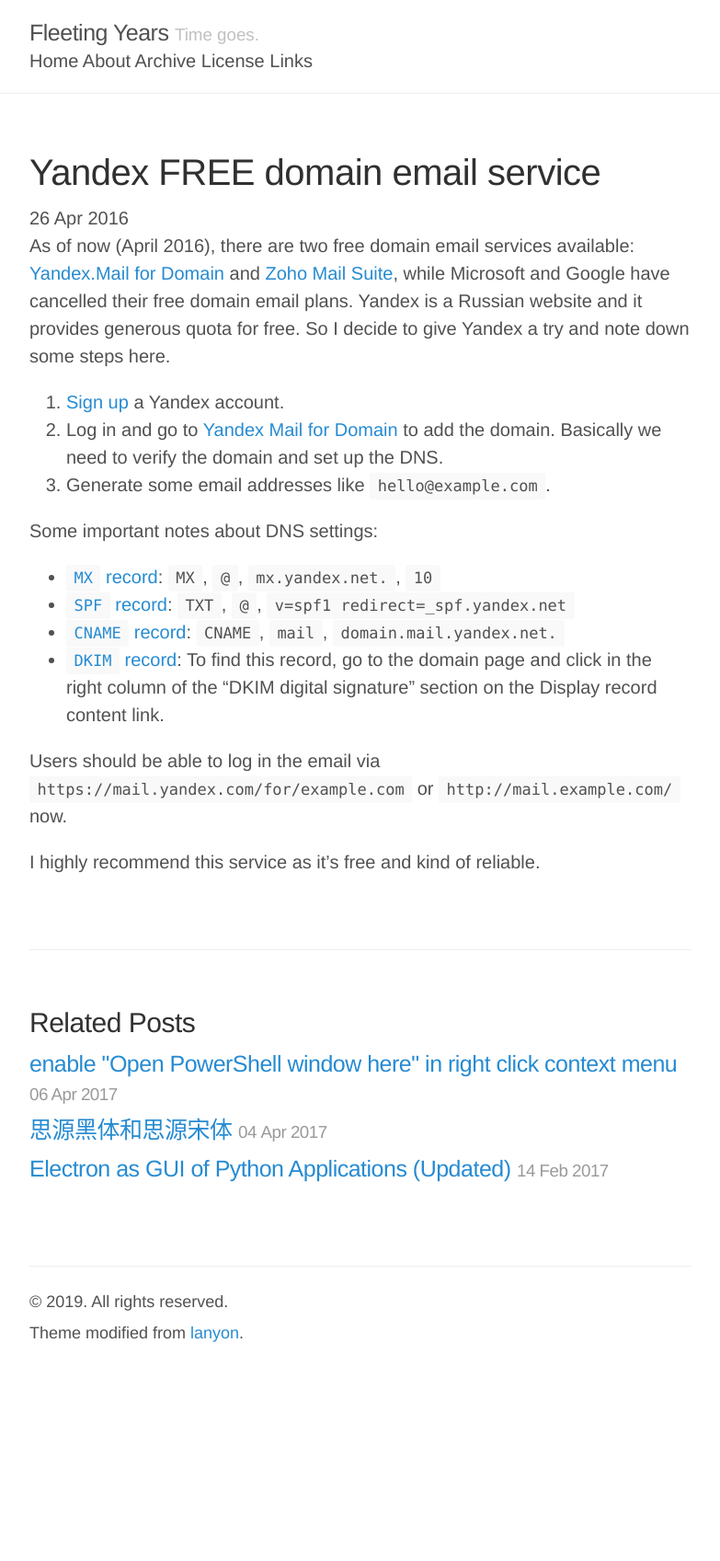
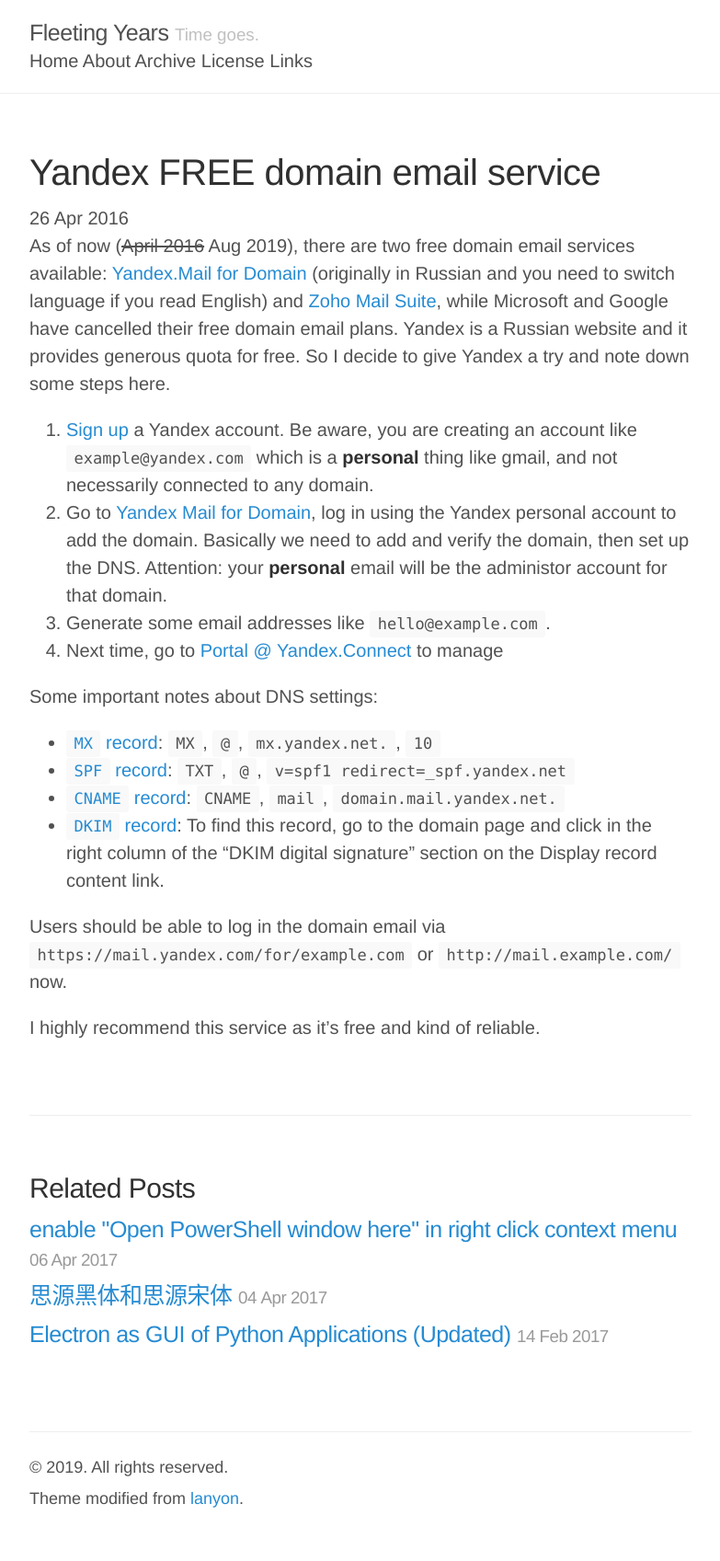
Before and after one commit to fyears/fyears.github.io, a Jekyll site: the page built from _posts/2016-04-26-yandex-free-domain-email-service.md, in a window 1280 px wide. Shown: the whole page at 92% size, without its empty margins (248-1031 px from the left). Built offline with Jekyll 4.4.1, drawn with Linux system fonts in a browser that asks for light colours; comment, search, counter and statistics services are not loaded; before the commit the page ends 1517 px from its top, so only the background shows below that.

Commit message:
update yandex mail

```diff
--- a/_posts/2016-04-26-yandex-free-domain-email-service.md
+++ b/_posts/2016-04-26-yandex-free-domain-email-service.md
@@ -6,19 +6,20 @@
 categories: technology
 ---
 
-As of now (April 2016), there are two free domain email services available: [Yandex.Mail for Domain](https://domain.yandex.com/domains_add/) and [Zoho Mail Suite](https://www.zoho.com/mail/help/email-hosting-with-zoho.html), while Microsoft and Google have cancelled their free domain email plans. Yandex is a Russian website and it provides generous quota for free. So I decide to give Yandex a try and note down some steps here.
+As of now (~~April 2016~~ Aug 2019), there are two free domain email services available: [Yandex.Mail for Domain](https://connect.yandex.ru/pdd/) (originally in Russian and you need to switch language if you read English) and [Zoho Mail Suite](https://www.zoho.com/mail/help/email-hosting-with-zoho.html), while Microsoft and Google have cancelled their free domain email plans. Yandex is a Russian website and it provides generous quota for free. So I decide to give Yandex a try and note down some steps here.
 
-1. [Sign up](https://passport.yandex.com/passport?mode=auth&msg=pdd&retpath=https%3A%2F%2Fdomain.yandex.com%2Fdomains_add%2F) a Yandex account.
-2. Log in and go to [Yandex Mail for Domain](https://domain.yandex.com/domains_add/) to add the domain. Basically we need to verify the domain and set up the DNS.
+1. [Sign up](https://mail.yandex.com/) a Yandex account. Be aware, you are creating an account like `example@yandex.com` which is a **personal** thing like gmail, and not necessarily connected to any domain.
+2. Go to [Yandex Mail for Domain](https://connect.yandex.ru/pdd/), log in using the Yandex personal account to add the domain. Basically we need to add and verify the domain, then set up the DNS. Attention: your **personal** email will be the administor account for that domain.
 3. Generate some email addresses like `hello@example.com`.
+4. Next time, go to [Portal @ Yandex.Connect](https://connect.yandex.ru/portal/admin) to manage
 
 Some important notes about DNS settings:
 
-- [`MX` record](https://yandex.com/support/domain/records.xml): `MX`, `@`, `mx.yandex.net.`, `10`
-- [`SPF` record](https://yandex.com/support/domain/records.xml): `TXT`, `@`, `v=spf1 redirect=_spf.yandex.net`
-- [`CNAME` record](https://yandex.com/support/domain/access/web.xml): `CNAME`, `mail`, `domain.mail.yandex.net.`
-- [`DKIM` record](https://yandex.com/support/domain/additional/dkim.xml): To find this record, go to the domain page and click in the right column of the "DKIM digital signature" section on the Display record content link.
+- [`MX` record](https://yandex.com/support/domain/set-mail/mx.html): `MX`, `@`, `mx.yandex.net.`, `10`
+- [`SPF` record](https://yandex.com/support/domain/set-mail/records.html): `TXT`, `@`, `v=spf1 redirect=_spf.yandex.net`
+- [`CNAME` record](https://yandex.com/support/domain/set-mail/cname.html): `CNAME`, `mail`, `domain.mail.yandex.net.`
+- [`DKIM` record](https://yandex.com/support/domain/set-mail/dkim.html): To find this record, go to the domain page and click in the right column of the "DKIM digital signature" section on the Display record content link.
 
-Users should be able to log in the email via `https://mail.yandex.com/for/example.com` or `http://mail.example.com/` now.
+Users should be able to log in the domain email via `https://mail.yandex.com/for/example.com` or `http://mail.example.com/` now.
 
 I highly recommend this service as it's free and kind of reliable.
```
